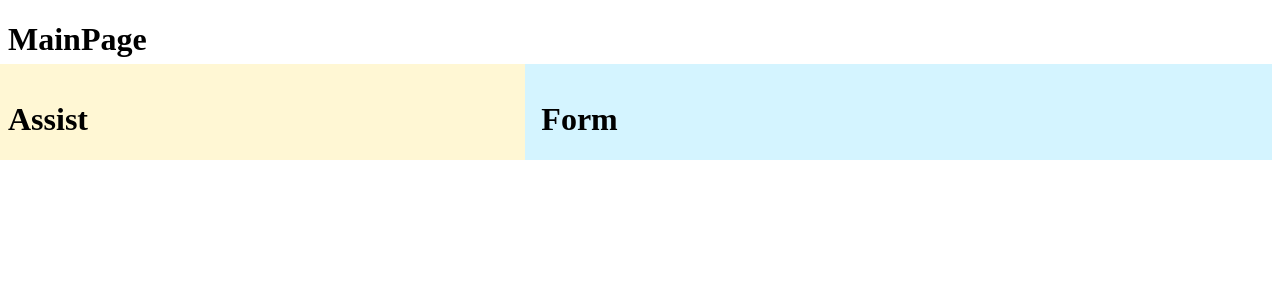
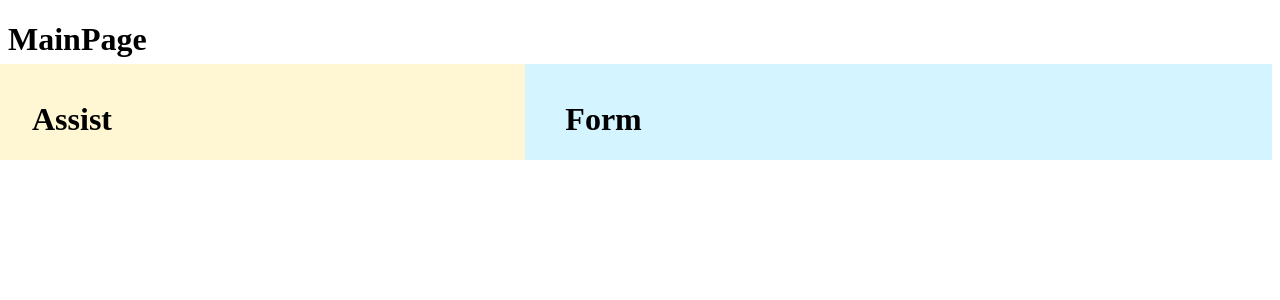
Before and after one commit to KHashimoto3/FIT2023_KH, a React (Vite) app in the folder mock/: page / in a window 1280 px wide. Shown: the top 300 px of the page. Built offline with nearby package versions, Linux system fonts and the light colour scheme.

Commit message:
containerを使って、各エリアに余白をつけた。

```diff
--- a/mock/src/components/Assist.tsx
+++ b/mock/src/components/Assist.tsx
@@ -1,8 +1,10 @@
+import { Container } from "@mui/material";
+
 export const Assist = () => {
 
     return (
-        <div>
+        <Container maxWidth="md">
             <h1>Assist</h1>
-        </div>
+        </Container>
     )
 };
--- a/mock/src/components/Form.tsx
+++ b/mock/src/components/Form.tsx
@@ -1,8 +1,10 @@
+import { Container } from "@mui/material";
+
 export const Form = () => {
 
     return (
-        <div>
+        <Container maxWidth="md">
             <h1>Form</h1>
-        </div>
+        </Container>
     )
 };
```
